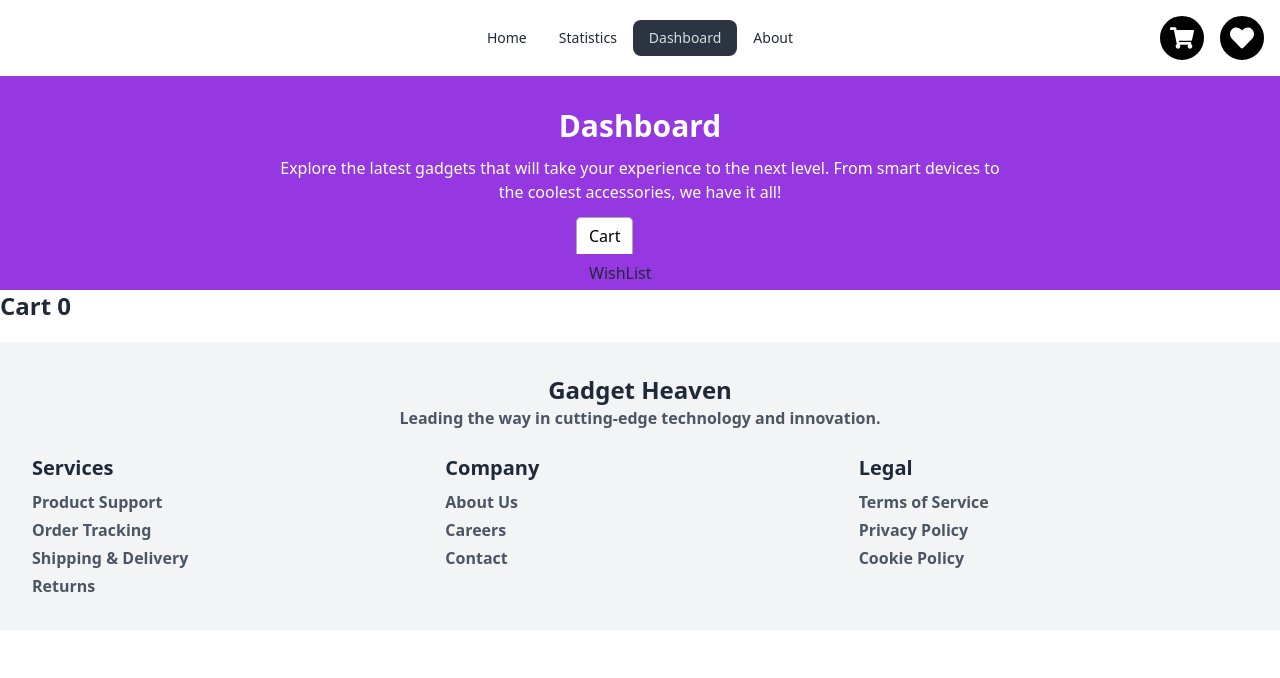
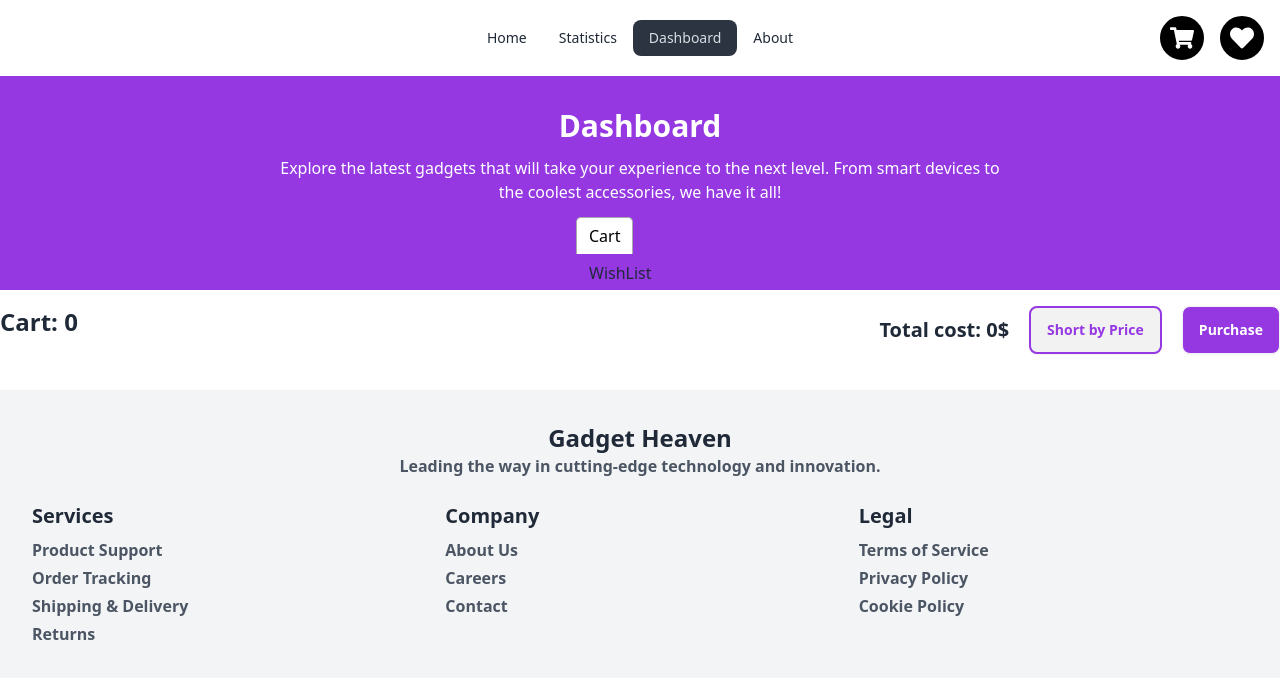
Before and after one commit to programming-hero-web-course-4/b10a8-gadget-heaven-yeasinrahman26, a React (Vite) app: page /dashboard in a window 1280 px wide. Shown: the top 678 px of the page. Built offline with nearby package versions, Linux system fonts and the light colour scheme.

Commit message:
total cost added and toasty

```diff
--- a/src/assets/components/Pages/Dashboard.jsx
+++ b/src/assets/components/Pages/Dashboard.jsx
@@ -29,6 +29,7 @@ const Dashboard = () => {
     );
     SetWish(wishList);
   }, []);
+   const totalCost = cart.reduce((total, item) => total + item.price, 0);
   return (
     <div>
       <Helmet>
@@ -50,7 +51,20 @@ const Dashboard = () => {
           </TabList>
 
           <TabPanel className={"bg-white "}>
-            <h2 className="text-2xl font-semibold">Cart {cart.length}</h2>
+            <div className="flex py-4 justify-between ">
+              <h2 className="text-2xl font-semibold">Cart: {cart.length}</h2>
+              <div className="flex items-center gap-5">
+                <h1 className="font-semibold text-xl">
+                  Total cost: <span className="font-bold">{totalCost}$</span>{" "}
+                </h1>
+                <button className="btn text-[#9538E2] border-2 border-[#9538E2]">
+                  Short by Price
+                </button>
+                <button className="btn bg-[#9538E2] text-white">
+                  Purchase
+                </button>
+              </div>
+            </div>
             <div className="w-[70%] mx-auto space-y-5">
               {cart.map((cart, idx) => (
                 <Cart key={idx} cart={cart}></Cart>
@@ -59,7 +73,9 @@ const Dashboard = () => {
           </TabPanel>
 
           <TabPanel className={"bg-white"}>
-            <h2 className="text-2xl font-semibold">WishList: {wish.length}</h2>
+            <h2 className="text-2xl py-4 font-semibold">
+              WishList: {wish.length}
+            </h2>
             <div className="w-[70%] mx-auto space-y-5">
               {wish.map((wish, idx) => (
                 <Wish key={idx} wish={wish}></Wish>
--- a/src/assets/components/Pages/homePage/Cart.jsx
+++ b/src/assets/components/Pages/homePage/Cart.jsx
@@ -1,7 +1,7 @@
 
 
 const Cart = ({cart}) => {
-    const { product_title, product_image,  price, description } = cart;
+    const { product_title, product_image,  price,category, description } = cart;
     return (
       <div className="bg-base-300 rounded-2xl ">
         <div className="flex ">
@@ -12,7 +12,7 @@ const Cart = ({cart}) => {
             <h1 className="text-2xl font-semibold">{product_title}</h1>
             <p className="text-lg font-medium">{description}</p>
             <p className="text-lg font-medium">Price: {price}$</p>
-
+            <p className="text-lg font-medium"> {category}</p>
           </div>
         </div>
       </div>
--- a/src/assets/components/Pages/homePage/Wish.jsx
+++ b/src/assets/components/Pages/homePage/Wish.jsx
@@ -1,5 +1,5 @@
 const Wish = ({ wish }) => {
-  const { product_title, product_image, price, description } = wish;
+  const { product_title, product_image, price,category, description } = wish;
   return (
     <div className="bg-base-300 rounded-2xl ">
       <div className="flex ">
@@ -10,6 +10,7 @@ const Wish = ({ wish }) => {
           <h1 className="text-2xl font-semibold">{product_title}</h1>
           <p className="text-lg font-medium">{description}</p>
           <p className="text-lg font-medium">Price: {price}$</p>
+          <p className="text-lg font-medium"> {category}</p>
         </div>
       </div>
     </div>
```
